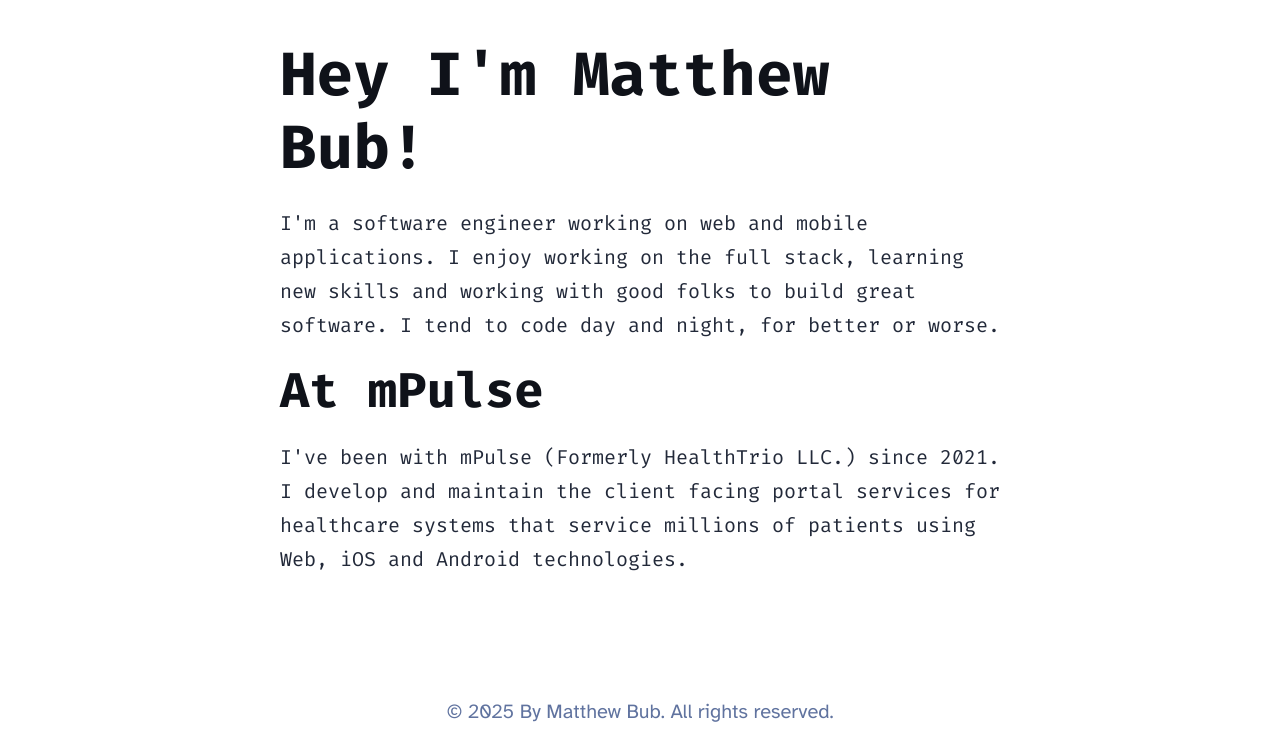
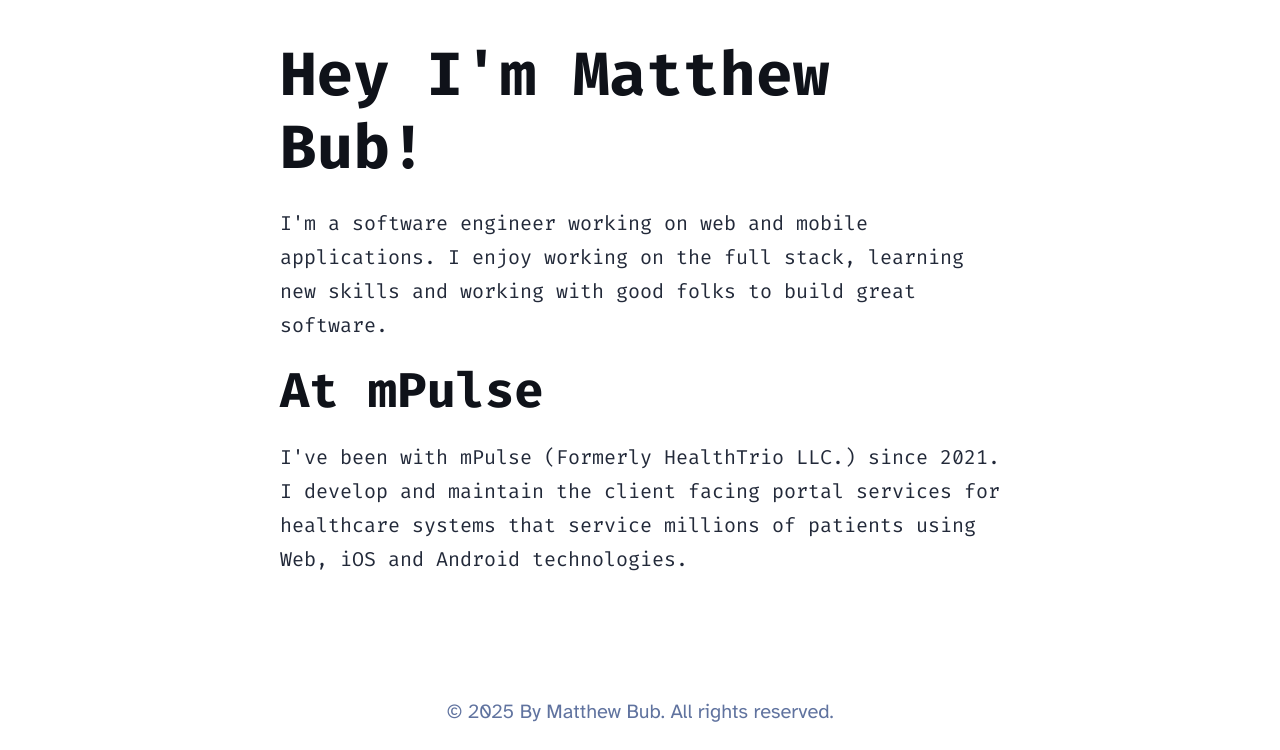
Before and after one commit to matthewbub/mattbub.com, an Astro site: page / in a window 1280 px wide. Shown: the part 99-849 px from the top of the page. Built offline with nearby package versions, Linux system fonts and the light colour scheme; Astro itself is replaced by a stand-in of ours.

Commit message:
delete cont

```diff
--- a/src/pages/index.astro
+++ b/src/pages/index.astro
@@ -17,9 +17,7 @@ import { SITE_TITLE, SITE_DESCRIPTION } from "../consts";
             <p>
                 I'm a software engineer working on web and mobile applications.
                 I enjoy working on the full stack, learning new skills and
-                working with good folks to build great software. I tend to code
-                day and night, for better or worse.
-            </p>
+                working with good folks to build great software.</p>
 
             <h2>At mPulse</h2>
             <p>
```
